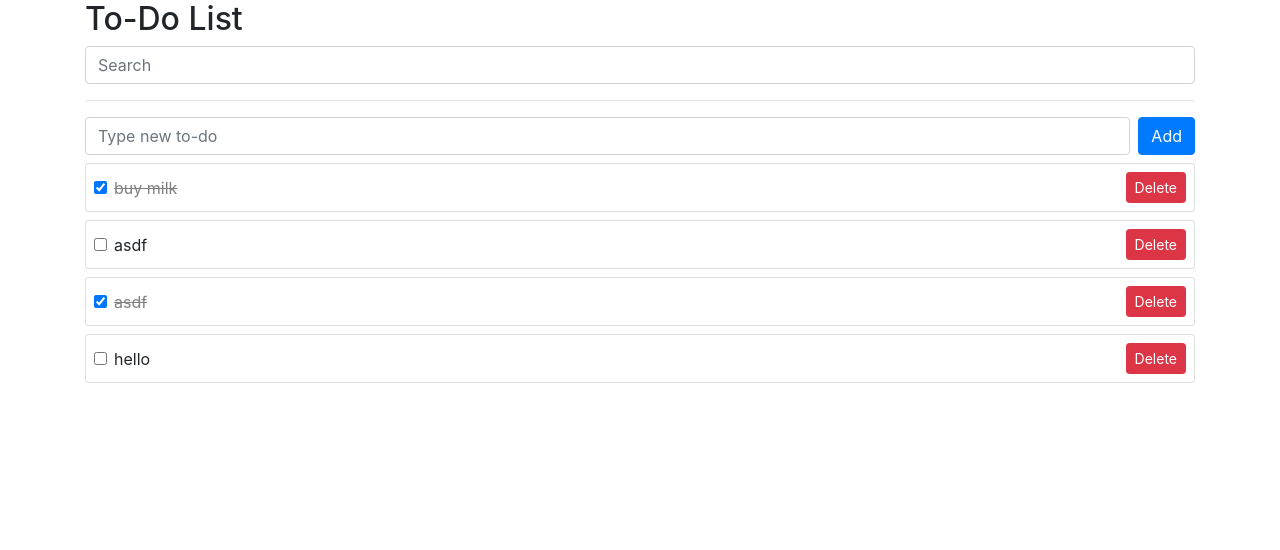
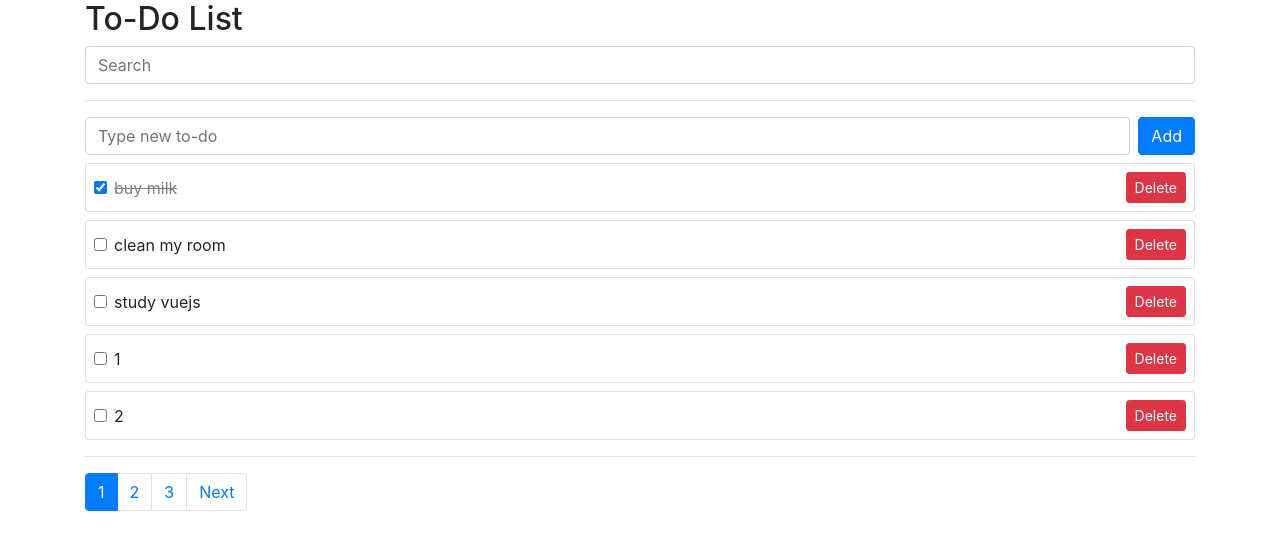
Before and after one commit to dianakoh/vue-project, a Vue app in the folder vue3-project/: page / in a window 1280 px wide. Shown: the top 550 px of the page. Built offline with nearby package versions, Linux system fonts and the light colour scheme; data requests are answered from the project's data file.

Commit message:
Pagenation

```diff
--- a/vue3-project/db.json
+++ b/vue3-project/db.json
@@ -3,22 +3,57 @@
     {
       "subject": "buy milk",
       "completed": true,
+      "id": 1
+    },
+    {
+      "subject": "clean my room",
+      "completed": false,
       "id": 2
     },
     {
-      "subject": "asdf",
+      "subject": "study vuejs",
       "completed": false,
       "id": 3
     },
     {
-      "subject": "asdf",
-      "completed": true,
+      "subject": "1",
+      "completed": false,
       "id": 4
     },
     {
-      "subject": "hello",
+      "subject": "2",
       "completed": false,
       "id": 5
+    },
+    {
+      "subject": "3",
+      "completed": false,
+      "id": 6
+    },
+    {
+      "subject": "4",
+      "completed": false,
+      "id": 7
+    },
+    {
+      "subject": "5",
+      "completed": false,
+      "id": 8
+    },
+    {
+      "subject": "6",
+      "completed": false,
+      "id": 9
+    },
+    {
+      "subject": "7",
+      "completed": false,
+      "id": 10
+    },
+    {
+      "subject": "8",
+      "completed": false,
+      "id": 11
     }
   ]
 }
--- a/vue3-project/src/App.vue
+++ b/vue3-project/src/App.vue
@@ -19,6 +19,25 @@
       @toggle-todo="toggleTodo"
       @delete-todo="deleteTodo"
     />
+    <hr/>
+    <nav aria-label="Page navigation example">
+      <ul class="pagination">
+        <li v-if="currentPage !== 1" class="page-item">
+          <a style="cursor: pointer" class="page-link" @click="getTodos(currentPage - 1)">Previous</a>
+        </li>
+        <li
+          v-for="page in numberOfPages"
+          :key="page"
+          class="page-item"
+          :class="currentPage === page ? 'active' : ''"
+        >
+          <a style="cursor: pointer" class="page-link" @click="getTodos(page)">{{page}}</a>
+        </li>
+        <li v-if="numberOfPages !== currentPage" class="page-item">
+          <a style="cursor: pointer" class="page-link" @click="getTodos(currentPage + 1)">Next</a>
+        </li>
+      </ul>
+    </nav>
   </div>
 </template>
 
@@ -37,10 +56,21 @@
 
     const todos = ref([]);
     const error = ref('');
+    const numberOfTodos = ref(0);
+    const limit = 5;
+    const currentPage = ref(1);
 
-    const getTodos = async () => {
+    const numberOfPages = computed(() => {
+      return Math.ceil(numberOfTodos.value/limit);
+    });
+
+    const getTodos = async (page = currentPage.value) => {
+      currentPage.value = page;
       try {
-        const res = await axios.get('http://localhost:3000/todos');
+        const res = await axios.get(
+          `http://localhost:3000/todos?_page=${page}&_limit=${limit}`
+        );
+        numberOfTodos.value = res.headers['x-total-count'];
         todos.value = res.data;
       } catch (err) {
         error.value = 'Something went wrong.';
@@ -107,7 +137,9 @@
       searchText,
       filteredTodos,
       error,
-      getTodos
+      getTodos,
+      numberOfPages,
+      currentPage,
     };
   },
 }
```
